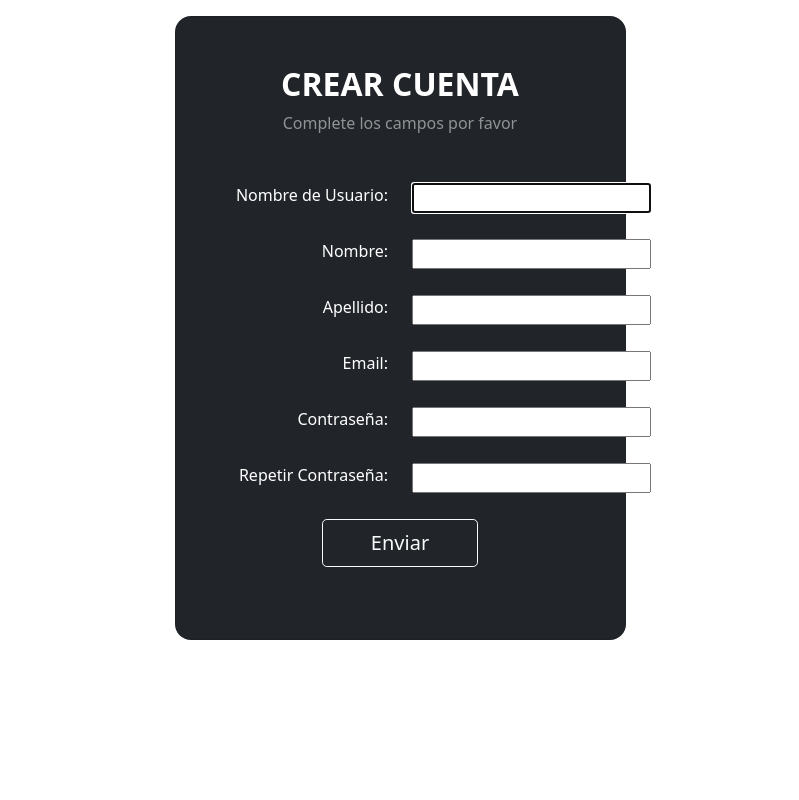
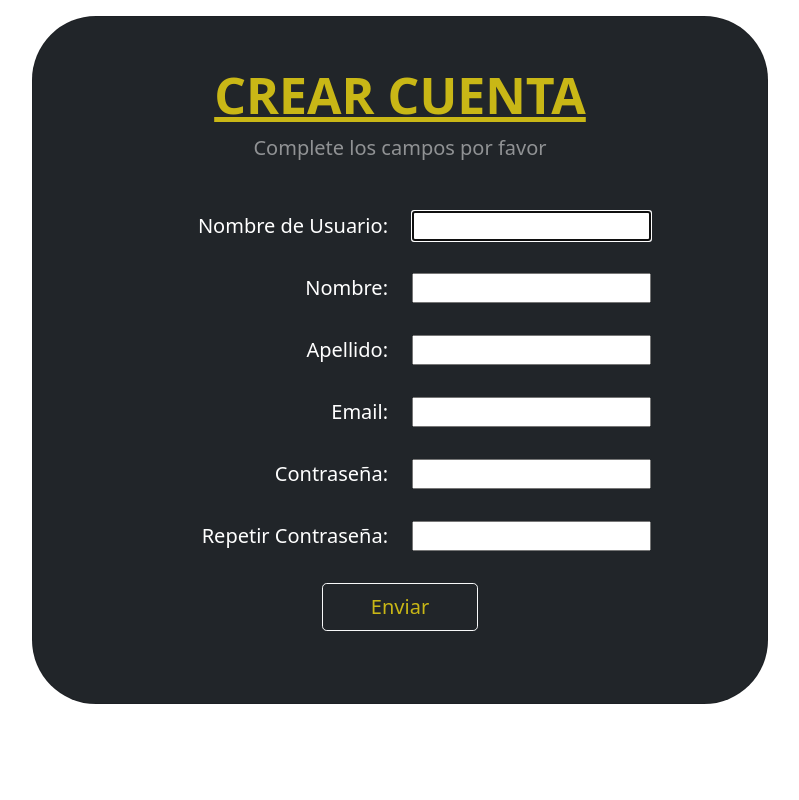
Before and after one commit to UlisesCravero/tp_ing_web_grupo_6, a Django app: page /crear-cuenta/ in a window 1280 px wide. Shown: the part 56-856 px from the top of the page, without its empty margins (240-1039 px from the left). Run offline with Django 3.2, Linux system fonts and the light colour scheme.

Commit message:
Crear cuenta

```diff
--- a/sacatuturno/templates/registrarusuario.html
+++ b/sacatuturno/templates/registrarusuario.html
@@ -7,54 +7,52 @@
     <section class="vh-100 gradient-custom">
         <div class="container py-3 h-80">
         <div class="row d-flex justify-content-center align-items-center h-100">
-            <div class="col-12 col-md-8 col-lg-6 col-xl-5">
-            <div class="card bg-dark text-white" style="border-radius: 1rem;">
+            <div class="col-12 col-md-10 col-lg-8 col-xl-8">
+            <div class="card bg-dark text-white cajaborde">
                 <div class="card-body mt-2 text-center">
 
                     <div class="mb-md-5 mt-md-4 pb-2">
 
-                            <h2 class="fw-bold mb-2 text-uppercase">CREAR CUENTA</h2>
-                            <p class="text-white-50 mb-5">Complete los campos por favor</p>
-
-
+                            <h2 class="fw-bold mb-2 colorcito titulocaja text-uppercase">CREAR CUENTA</h2>
+                            <p class="text-white-50 mb-5 letracaja">Complete los campos por favor</p>
 
                             <div class="form-outline form-white mb-4 row">
-                                <label class="form-label col-6" style="text-align: right;">Nombre de Usuario:</label>
-                                <a class="col-6">
+                                <label class="form-label col-6 letracaja rightalign" >Nombre de Usuario:</label>
+                                <a class="col-6 anchocien">
                                     {{form.username}}
                                 </a>
                             </div>
                             <div class="form-outline form-white mb-4 row">
-                                <label class="form-label col-6" style="text-align: right;">Nombre:</label>
-                                <a class="col-6">
+                                <label class="form-label col-6 letracaja rightalign">Nombre:</label>
+                                <a class="col-6 anchocien">
                                     {{form.nombre}}
                                 </a>
                             </div>
 
                             <div class="form-outline form-white mb-4 row">
-                                <label class="form-label col-6" style="text-align: right;">Apellido:</label>
-                                <a class="col-6">
+                                <label class="form-label col-6 letracaja rightalign">Apellido:</label>
+                                <a class="col-6 anchocien">
                                     {{form.apellido}}
                                 </a>
                             </div>
 
                             <div class="form-outline form-white mb-4 row">
-                                <label type="email" class="form-label col-6" style="text-align: right;">Email:</label>
-                                <a class="col-6">
+                                <label type="email" class="form-label col-6 letracaja rightalign">Email:</label>
+                                <a class="col-6 anchocien">
                                     {{form.email}}
                                 </a>
                             </div>
 
                             <div class="form-outline form-white mb-4 row">
-                                <label class="form-label col-6" style="text-align: right;">Contraseña:</label>
-                                <a class="col-6">
+                                <label class="form-label col-6 letracaja rightalign">Contraseña:</label>
+                                <a class="col-6 anchocien">
                                     {{form.password1}}
                                 </a>
                             </div>
 
                             <div class="form-outline form-white mb-4 row">
-                                <label class="form-label col-6 " style="text-align: right;">Repetir Contraseña:</label>
-                                <a class="col-6">
+                                <label class="form-label col-6 letracaja rightalign">Repetir Contraseña:</label>
+                                <a class="col-6 anchocien">
                                     {{form.password2}}
                                 </a>
                             </div>
@@ -62,7 +60,7 @@
 
 
 
-                            <button class="btn btn-outline-light btn-lg px-5" type="submit">Enviar</button>
+                            <button class="btn btn-outline-light btn-lg px-5 colorcito" type="submit">Enviar</button>
                     </div>
 
                 </div>
```
Also changed, not shown: sacatuturno/db.sqlite3.
